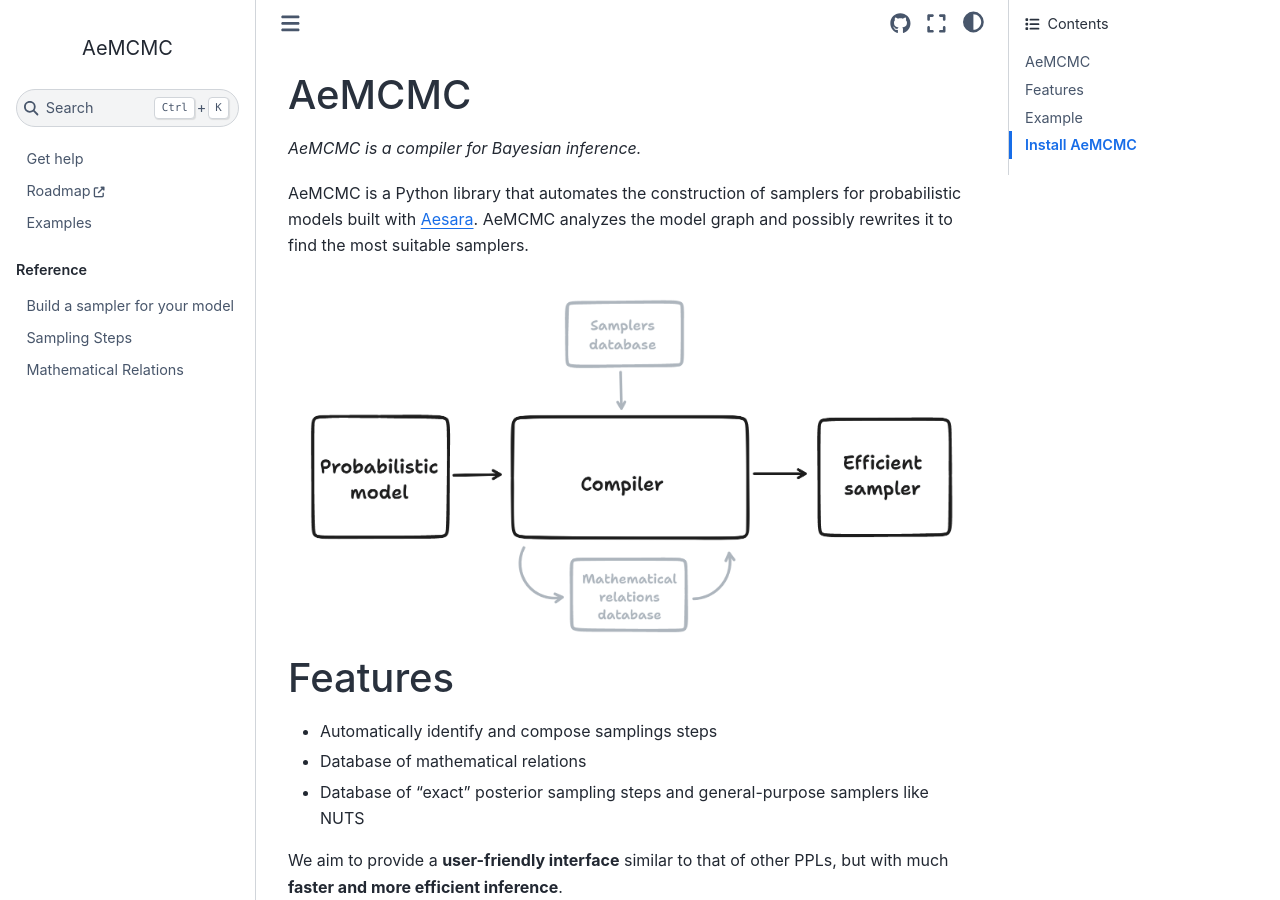
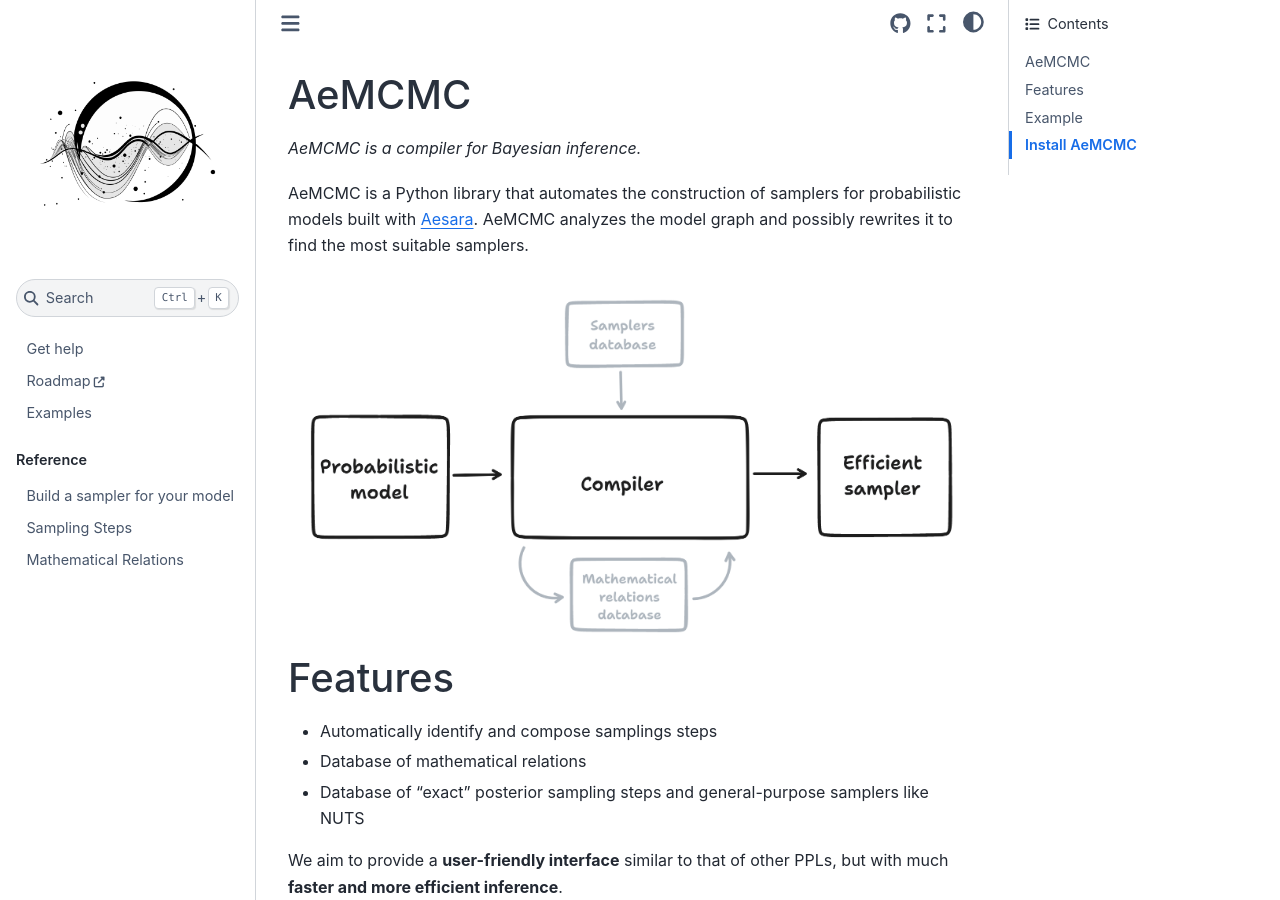
Before and after one commit to aesara-devs/aemcmc, a Sphinx documentation site: the page built from docs/source/index.rst, in a window 1280 px wide and 900 px high. Built offline with Sphinx 7.4.7 and the Sphinx Book theme 1.1.4, drawn with Linux system fonts in a browser that asks for light colours.

Commit message:
Add AeMCMC logo

```diff
--- a/docs/source/conf.py
+++ b/docs/source/conf.py
@@ -61,6 +61,7 @@
     "use_download_button": False,
 }
 html_title = "AeMCMC"
+html_logo = "_static/logo.png"
 
 intersphinx_mapping = {
     "aesara": ("https://aesara.readthedocs.io/en/latest", None),
```
Also changed, not shown: README.md (+2 -0 lines), docs/source/_static/logo.png (added).
